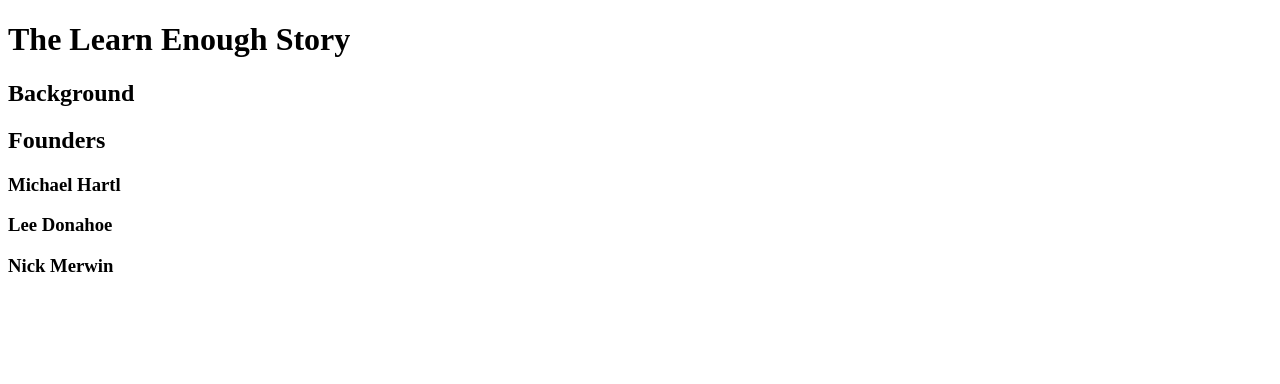
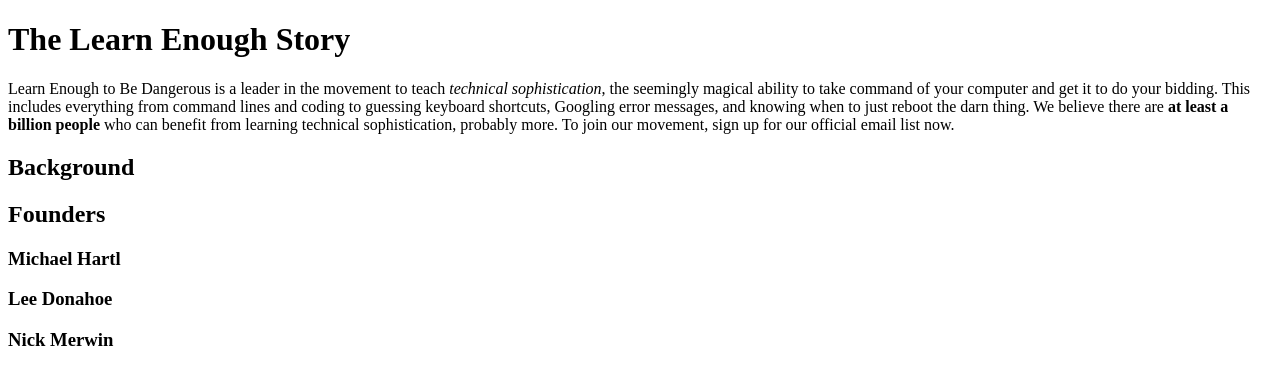
Before and after one commit to andrewdb1984/sample_website, a plain HTML site: page index.html in a window 1280 px wide. Drawn offline with Linux system fonts and the light colour scheme.

Commit message:
Update index.html

```diff
--- a/index.html
+++ b/index.html
@@ -5,7 +5,19 @@
     <meta charset="utf-8">
   </head>
   <body>
+
     <h1>The Learn Enough Story</h1>
+    <p>
+      Learn Enough to Be Dangerous is a leader in the movement to teach
+      <em>technical sophistication</em>, the seemingly magical ability to take
+      command of your computer and get it to do your bidding. This includes
+      everything from command lines and coding to guessing keyboard shortcuts,
+      Googling error messages, and knowing when to just reboot the darn thing.
+      We believe there are <strong>at least a billion people</strong> who can benefit from
+      learning technical sophistication, probably more. To join our
+      movement, sign up for our official email list now.
+    </p>
+
     <h2>Background</h2>
     <h2>Founders</h2>
     <h3>Michael Hartl</h3>
```
